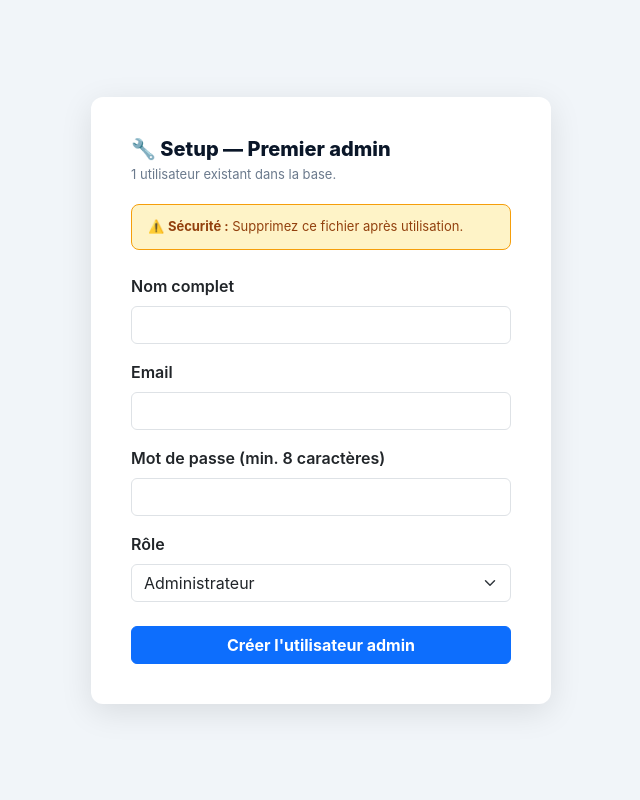
After one commit to Claude-Mutela/bowaba, a PHP site: page /admin/setup.php in a window 1280 px wide. The commit adds this page. Shown: the whole page, without its empty margins (319-959 px from the left). Run offline with PHP 8.4, Linux system fonts and the light colour scheme; tables that the repository leaves empty or names only in its code hold one stand-in row (values such as "Sample post").

```diff
--- /dev/null
+++ b/admin/setup.php
@@ -0,0 +1,117 @@
+<?php
+/**
+ * Admin Setup — admin/setup.php
+ *
+ * ONE-TIME SCRIPT to create the first admin user.
+ * DELETE THIS FILE after use for security.
+ */
+
+// Basic protection: only accessible from localhost
+$ip = $_SERVER['REMOTE_ADDR'] ?? '';
+if (!in_array($ip, ['127.0.0.1', '::1', '::ffff:127.0.0.1'])) {
+    http_response_code(403);
+    die('Accès refusé.');
+}
+
+require_once __DIR__ . '/../kon/conn.php';
+
+$message = '';
+$error   = '';
+
+if ($_SERVER['REQUEST_METHOD'] === 'POST') {
+    $name     = trim($_POST['name'] ?? '');
+    $email    = trim($_POST['email'] ?? '');
+    $password = trim($_POST['password'] ?? '');
+    $role     = in_array($_POST['role'] ?? '', ['admin','editor','author']) ? $_POST['role'] : 'admin';
+
+    if (!$name || !$email || !$password) {
+        $error = 'Tous les champs sont obligatoires.';
+    } elseif (strlen($password) < 8) {
+        $error = 'Le mot de passe doit contenir au moins 8 caractères.';
+    } else {
+        try {
+            $stmt = $conn->prepare(
+                "INSERT INTO users (name, email, password, role) VALUES (:n, :e, :p, :r)"
+            );
+            $stmt->execute([
+                ':n' => $name,
+                ':e' => $email,
+                ':p' => password_hash($password, PASSWORD_DEFAULT),
+                ':r' => $role,
+            ]);
+            $message = "✅ Utilisateur <strong>" . htmlspecialchars($name) . "</strong> créé avec succès !<br>
+                        <a href='login.php'>→ Aller à la page de connexion</a><br><br>
+                        <strong style='color:#dc2626;'>⚠️ Supprimez ce fichier (setup.php) maintenant !</strong>";
+        } catch (PDOException $e) {
+            $error = $e->getCode() === '23000'
+                ? 'Cet email est déjà utilisé.'
+                : 'Erreur : ' . $e->getMessage();
+        }
+    }
+}
+
+// Count existing users
+$userCount = 0;
+try {
+    $userCount = $conn->query("SELECT COUNT(*) FROM users")->fetchColumn();
+} catch (Exception $e) {}
+?>
+<!DOCTYPE html>
+<html lang="fr">
+<head>
+  <meta charset="UTF-8">
+  <meta name="viewport" content="width=device-width, initial-scale=1.0">
+  <title>Setup Admin — BowaBanCongo</title>
+  <meta name="robots" content="noindex, nofollow">
+  <link rel="stylesheet" href="https://cdn.jsdelivr.net/npm/bootstrap@5.3.3/dist/css/bootstrap.min.css">
+  <style>
+    body { background: #f1f5f9; display: flex; align-items: center; justify-content: center; min-height: 100vh; font-family: 'Inter', sans-serif; }
+    .setup-card { background: #fff; border-radius: 12px; padding: 40px; max-width: 460px; width: 100%; box-shadow: 0 8px 32px rgba(0,0,0,.1); }
+    h1 { font-size: 20px; font-weight: 800; color: #0a1628; margin-bottom: 4px; }
+    .warning { background: #fef3c7; border: 1px solid #f59e0b; border-radius: 8px; padding: 12px 16px; font-size: 13px; color: #92400e; margin-bottom: 24px; }
+  </style>
+</head>
+<body>
+<div class="setup-card">
+  <h1>🔧 Setup — Premier admin</h1>
+  <p style="font-size:13px; color:#6b7a8d; margin-bottom:20px;">
+    <?= $userCount ?> utilisateur<?= $userCount > 1 ? 's' : '' ?> existant<?= $userCount > 1 ? 's' : '' ?> dans la base.
+  </p>
+
+  <div class="warning">
+    ⚠️ <strong>Sécurité :</strong> Supprimez ce fichier après utilisation.
+  </div>
+
+  <?php if ($message): ?>
+    <div class="alert alert-success"><?= $message ?></div>
+  <?php endif; ?>
+  <?php if ($error): ?>
+    <div class="alert alert-danger"><?= htmlspecialchars($error) ?></div>
+  <?php endif; ?>
+
+  <form method="POST">
+    <div class="mb-3">
+      <label class="form-label fw-semibold">Nom complet</label>
+      <input type="text" class="form-control" name="name" required value="<?= htmlspecialchars($_POST['name'] ?? '') ?>">
+    </div>
+    <div class="mb-3">
+      <label class="form-label fw-semibold">Email</label>
+      <input type="email" class="form-control" name="email" required value="<?= htmlspecialchars($_POST['email'] ?? '') ?>">
+    </div>
+    <div class="mb-3">
+      <label class="form-label fw-semibold">Mot de passe (min. 8 caractères)</label>
+      <input type="password" class="form-control" name="password" required minlength="8">
+    </div>
+    <div class="mb-4">
+      <label class="form-label fw-semibold">Rôle</label>
+      <select class="form-select" name="role">
+        <option value="admin">Administrateur</option>
+        <option value="editor">Éditeur</option>
+        <option value="author">Auteur</option>
+      </select>
+    </div>
+    <button type="submit" class="btn btn-primary w-100 fw-bold">Créer l'utilisateur admin</button>
+  </form>
+</div>
+</body>
+</html>
```
Also changed, not shown: admin/login.php (+35 -11 lines), admin/logout.php (added, +26 -0 lines), admin/partials/auth.php (added, +46 -0 lines), admin/partials/header.php (+14 -4 lines).
